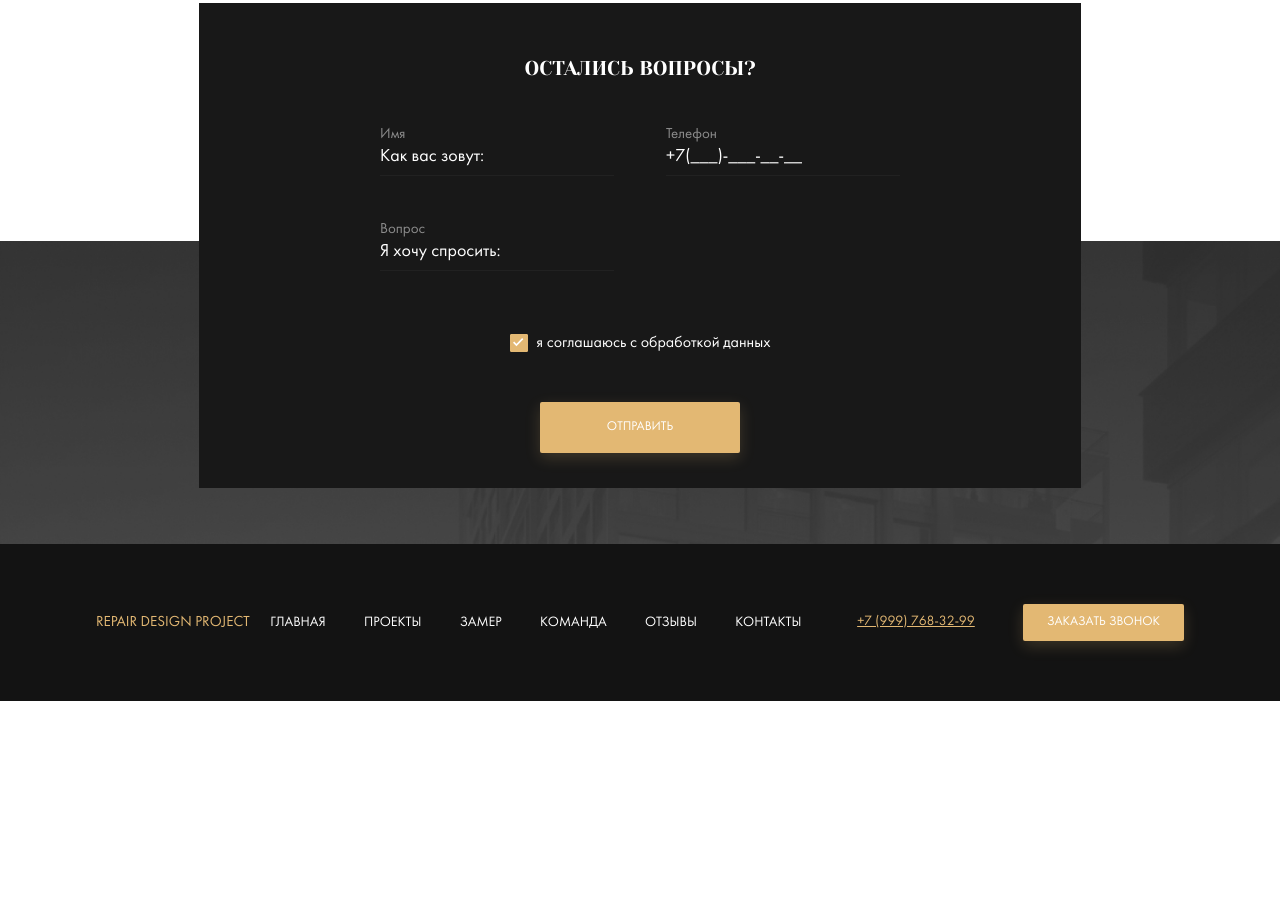
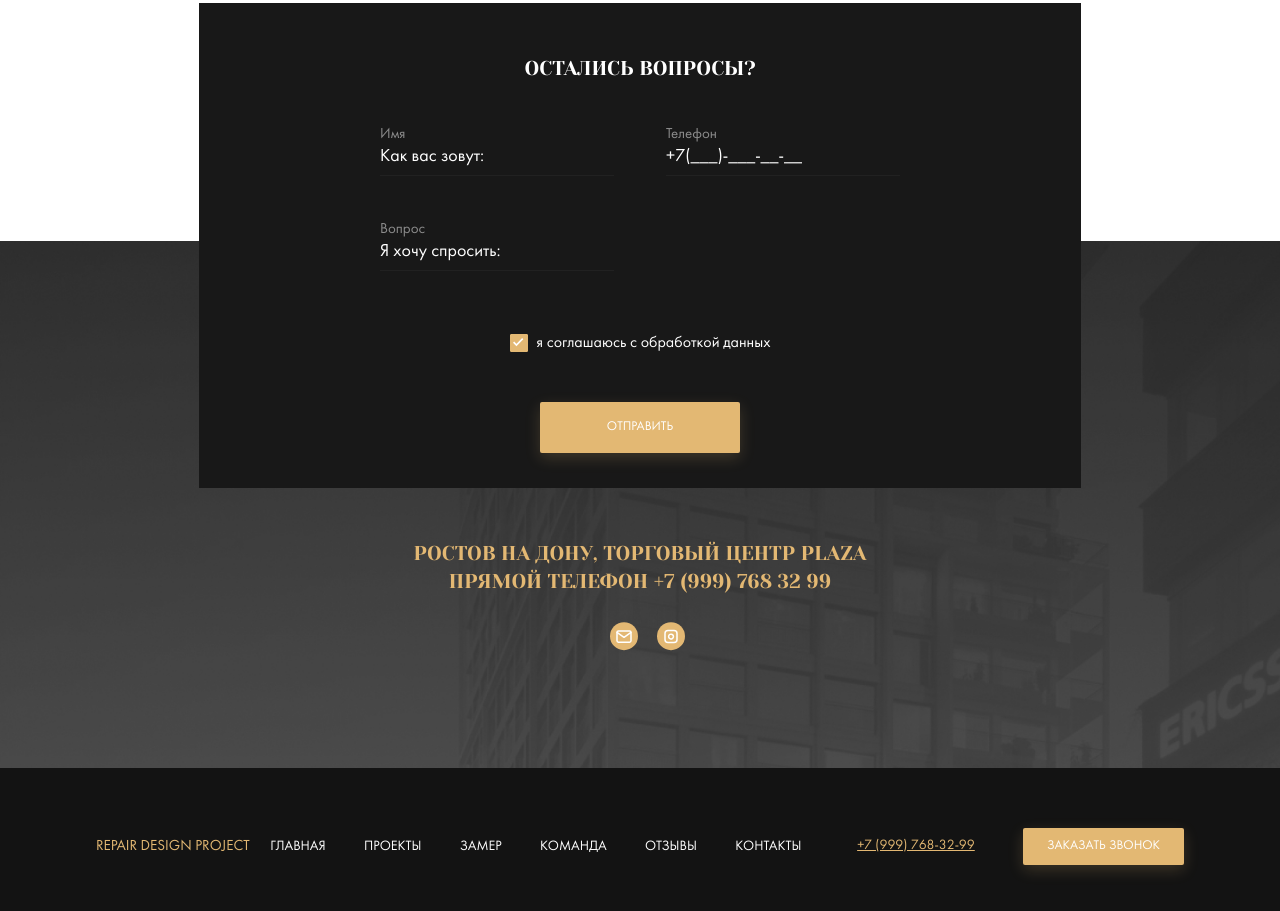
Before and after one commit to FOXEXP/ProjectFOX, a website: page index.html in a window 1280 px wide. Shown: the part 4339-5250 px from the top of the page. Before the commit the page ends 5040 px from the top, so only its background shows below. Drawn offline with nearby package versions, Linux system fonts and the light colour scheme; files whose address does not match are found by name.

Commit message:
title UP map Last save

```diff
--- a/index.html
+++ b/index.html
@@ -369,6 +369,16 @@
                     <button class="button button--primary footer__button">Отправить</button>
                 </form>
             </div>
+
+            <div class="info footer__info">
+                <div>
+                <h3 class="info__title">Ростов на дону, Торговый центр Plaza прямой&nbsp;телефон +7 (999) 768 32 99</h3>
+                </div>
+                <div class="info__social">
+                  <a href="#" class="info__social-item"><img src="IMG/mail-icon.svg" alt="mail"></a>
+                  <a href="#" class="info__social-item"><img src="IMG/inst-icon.svg" alt="inst"></a>
+                </div>
+          </div>
             <div class="map footer__map">
                 <script type="text/javascript" charset="utf-8" async src="https://api-maps.yandex.ru/services/constructor/1.0/js/?um=constructor%3A5c2a6f715d53d4a8eb0e0b43fde31addf9696f10ae6842faf0d6a739ceff0af8&amp;width=100%25&amp;height=465&amp;lang=ru_RU&amp;scroll=false"></script>
             </div>
--- a/sass/templates/_footer.sass
+++ b/sass/templates/_footer.sass
@@ -42,3 +42,34 @@
         padding: 4.285rem 0
     &__map
         margin-bottom: 4rem
+    &__info
+        max-width: 600px
+        display: flex
+        flex-direction: row
+        justify-content: center
+        padding-bottom: 4rem
+
+.info
+    display: flex
+    flex-direction: column
+    margin: auto
+    // Заголовок инфо блока
+    &__title
+        margin: 0
+        text-align: center
+        text-transform: uppercase
+        color: $primary
+        font-size: 1.428rem
+        // 20px
+        font-weight: 400
+        line-height: 2rem
+        font-family: "Yeseva One", cursive
+    // Социальные сети в инфо блоке
+    &__social
+        margin-top: 1.857rem
+        // 26px
+        text-align: center
+        // Элементы блока социальных сетей
+        &-item
+            margin-left: 1.071rem
+            // 15px
```
Also changed, not shown: css/style.css, img/inst-icon.svg (added), img/mail-icon.svg (added), 1 other file.
